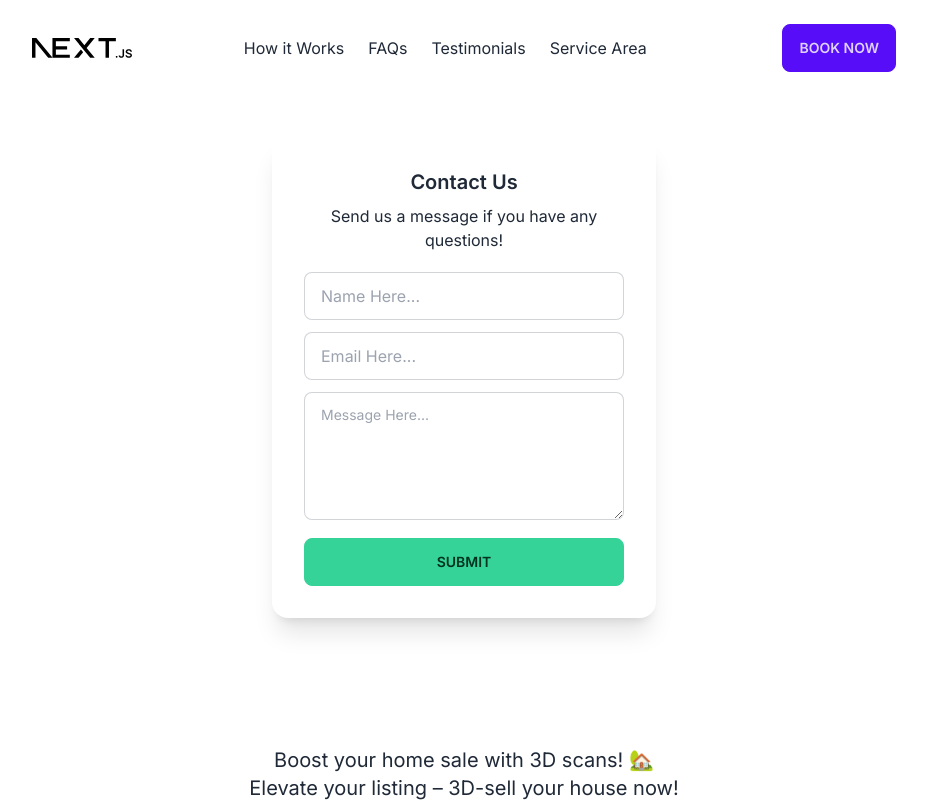
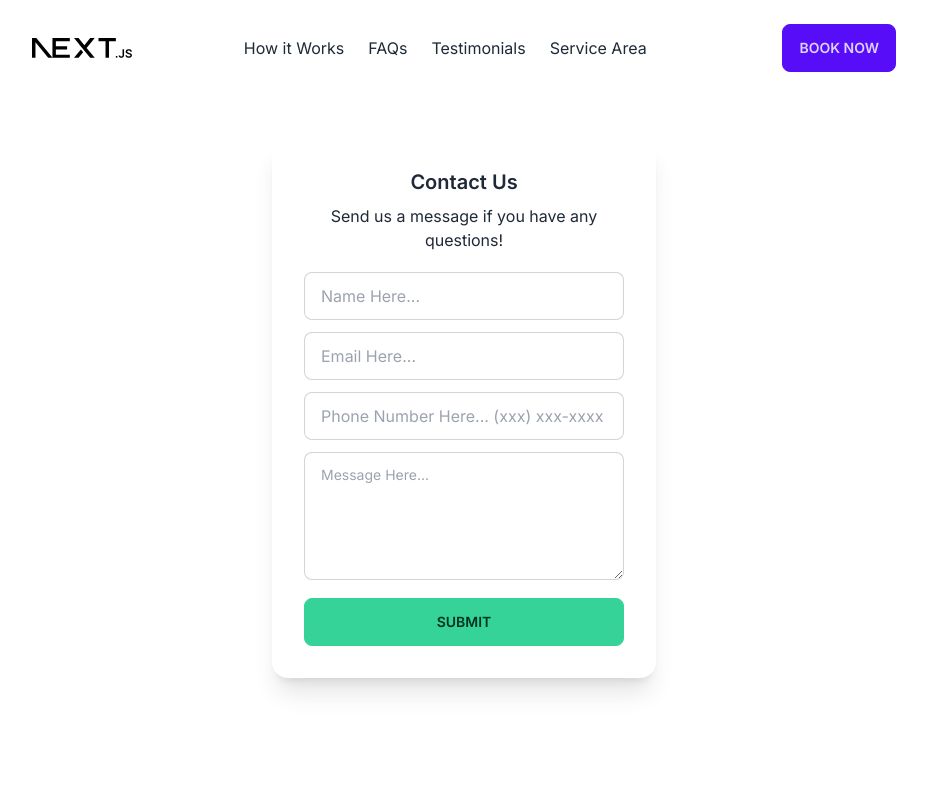
Before and after one commit to vietnguyen-dev/house-scans, a Next.js app: page /contact in a window 1280 px wide. Shown: the top 802 px of the page, without its empty margins (176-1103 px from the left). Built offline with nearby package versions, Linux system fonts and the light colour scheme.

Commit message:
contact form completed

```diff
--- a/package.json
+++ b/package.json
@@ -17,11 +17,15 @@
     "daisyui": "^3.6.5",
     "mapbox-gl": "^2.15.0",
     "next": "13.4.19",
+    "nodemailer": "^6.9.6",
     "postcss": "8.4.29",
     "react": "18.2.0",
     "react-dom": "18.2.0",
     "react-map-gl": "^7.1.6",
     "tailwindcss": "3.3.3",
     "typescript": "5.2.2"
+  },
+  "devDependencies": {
+    "@types/nodemailer": "^6.4.11"
   }
 }
--- a/src/components/contact.tsx
+++ b/src/components/contact.tsx
@@ -1,31 +1,188 @@
+import { useState } from "react";
+import axios from "axios";
+
+interface iErrors {
+  name: boolean;
+  email: boolean;
+  phone: boolean;
+  message: boolean;
+}
+
+interface iEmail {
+  name: string;
+  email: string;
+  phone: string;
+  message: string;
+}
+
 const Contact = () => {
+  const [name, setName] = useState<string>("");
+  const [phone, setPhone] = useState<string>("");
+  const [email, setEmail] = useState<string>("");
+  const [message, setMessage] = useState<string>("");
+  const [errors, setErrors] = useState<iErrors>({
+    name: false,
+    email: false,
+    phone: false,
+    message: false,
+  });
+  const [messageSent, setMessageSent] = useState<boolean>(false);
+
+  const handleNameChange = (event: React.ChangeEvent<HTMLInputElement>) => {
+    const inputValue = event.target.value;
+    const sanitized = inputValue.replace(/[^a-zA-Z ]/g, "");
+    setName(sanitized);
+  };
+
+  const handleEmailChange = (event: React.ChangeEvent<HTMLInputElement>) => {
+    setEmail(event.target.value);
+  };
+
+  const formatPhoneNumber = (input: string) => {
+    const phoneString = input.replace(/\D/g, "");
+    const areaCode = phoneString.slice(0, 3) || "";
+    const firstPart = phoneString.slice(3, 6) || "";
+    const secondPart = phoneString.slice(6, 10) || "";
+    return `(${areaCode}) ${firstPart}-${secondPart}`;
+  };
+
+  const handlePhoneChange = (event: React.ChangeEvent<HTMLInputElement>) => {
+    const inputValue = event.target.value;
+
+    // Determine if a character was removed (backspace pressed)
+    if (inputValue.length < phone.length) {
+      // If a character was removed, update the phone number without formatting
+      setPhone(inputValue);
+    } else {
+      // If a character was added or the input was changed, format the input
+      setPhone(formatPhoneNumber(inputValue));
+    }
+  };
+
+  const handleMessageChange = (
+    event: React.ChangeEvent<HTMLTextAreaElement>
+  ) => {
+    setMessage(event.target.value);
+  };
+
+  const findErrors = (data: iEmail) => {
+    const emailPattern = /^[a-zA-Z0-9._%+-]+@[a-zA-Z0-9.-]+\.[a-zA-Z]{2,}$/;
+    const phonePattern = /^\(\d{3}\) \d{3}-\d{4}$/;
+    const nameError = data.name.length > 0;
+    const emailError = data.email.length > 0 && emailPattern.test(data.email);
+    const phoneError = data.phone.length > 0 && phonePattern.test(data.phone);
+    const messageError = data.message.length > 20;
+    if (nameError && emailError && phoneError && messageError) {
+      console.log("ok");
+      return true;
+    } else {
+      console.log(nameError, emailError, phoneError, messageError);
+      setErrors({
+        name: !nameError,
+        email: !emailError,
+        phone: !phoneError,
+        message: !messageError,
+      });
+    }
+  };
+
+  const sendEmail = async (event: React.FormEvent) => {
+    event.preventDefault();
+    const data = {
+      name: name,
+      email: email,
+      phone: phone,
+      message: message,
+    };
+    console.log(data);
+    const errors = findErrors(data);
+    if (errors) {
+      console.log(data);
+      const sent = await axios.post("/api/email", data);
+      if (sent.status === 200) {
+        setMessageSent(true);
+      }
+    }
+  };
+
   return (
     <div className="flex justify-center my-10" id="contact">
       <div className="card w-96 bg-base-100 shadow-xl">
         <div className="card-body">
           <h2 className="card-title justify-center">Contact Us</h2>
+          {messageSent ? (
+            <p className="text-center">
+              Thanks for Contacting us! We will respond in the next 24 hours.
+            </p>
+          ) : (
+            <>
               <p className="text-center">
                 Send us a message if you have any questions!
               </p>
-          <form>
+              <form onSubmit={sendEmail}>
                 <input
                   type="text"
                   placeholder="Name Here..."
                   className="input input-bordered w-full max-w-xs mt-3"
+                  value={name}
+                  onChange={handleNameChange}
                 />
+                {errors.name && (
+                  <label className="label">
+                    <span className="label-text-alt text-error ml-auto">
+                      Invalid Name
+                    </span>
+                  </label>
+                )}
                 <input
                   type="email"
                   placeholder="Email Here..."
                   className="input input-bordered w-full max-w-xs mt-3"
+                  value={email}
+                  onChange={handleEmailChange}
                 />
+                {errors.email && (
+                  <label className="label">
+                    <span className="label-text-alt text-error ml-auto">
+                      Invalid Email
+                    </span>
+                  </label>
+                )}
+                <input
+                  type="tel"
+                  value={phone}
+                  onChange={handlePhoneChange}
+                  placeholder="Phone Number Here... (xxx) xxx-xxxx"
+                  className="input input-bordered w-full max-w-xs mt-3"
+                />
+                {errors.phone && (
+                  <label className="label">
+                    <span className="label-text-alt text-error ml-auto">
+                      Invalid Phone
+                    </span>
+                  </label>
+                )}
                 <textarea
                   className="textarea textarea-bordered w-full max-w-xs h-32 mt-3"
                   placeholder="Message Here..."
+                  value={message}
+                  onChange={handleMessageChange}
                 />
+                {errors.message && (
+                  <label className="label">
+                    <span className="label-text-alt text-error ml-auto">
+                      Invalid Message
+                    </span>
+                  </label>
+                )}
                 <div className="card-actions justify-end mt-3">
-              <button className="btn btn-success w-full">Submit</button>
+                  <button className="btn btn-success w-full" type="submit">
+                    Submit
+                  </button>
                 </div>
               </form>
+            </>
+          )}
         </div>
       </div>
     </div>
--- /dev/null
+++ b/src/pages/api/email.ts
@@ -0,0 +1,58 @@
+// Next.js API route support: https://nextjs.org/docs/api-routes/introduction
+import type { NextApiRequest, NextApiResponse } from 'next'
+import nodemailer from 'nodemailer';
+
+
+
+type Data = {
+  message: string
+}
+
+type tReqData = {
+    name: string;
+    email: string;
+    phone: string;
+    message: string
+}
+
+const handler = async (
+  req: NextApiRequest,
+  res: NextApiResponse<Data>
+) => {
+    if (req.method === 'POST') {
+        try {
+
+            const data : tReqData = req.body
+            const transporter = nodemailer.createTransport({
+                service: 'Gmail',
+                auth: {
+                user: process.env.NODE_EMAIL, // Replace with your Gmail email address
+                pass: process.env.NODE_EMAIL_PASSWORD, // Replace with your Gmail password
+                },
+            });
+            const mailOptions = {
+                from: `"${data.name}" <${data.email}>`,
+                to: `${data.email}`,
+                subject: `Property scan for ${data.name}?`,
+                text: `Hello David`,
+                html:
+                `<p>Hello Team at 360 Property Scanners,</p>
+                <p>${data.message}</p>
+                <br/>
+                <br/>
+                <p>${data.email}</p>
+                <p>${data.phone}</p>
+                <p>Much Thanks, </p>
+                <p>${data.name}</p></p>
+                `,
+            }
+            await transporter.sendMail(mailOptions);
+            res.status(200).json({ message: 'Email Sent' })
+        }
+        catch(err) {
+            res.status(500).json({ message: 'Email Failed to Send' })
+        }
+    }
+}
+
+export default handler
--- a/src/pages/index.tsx
+++ b/src/pages/index.tsx
@@ -34,16 +34,19 @@ const Home: React.FC<iHomeProps> = ({ testimonials, faqs, works, helps }) => {
       </Head>
       <main className={`${inter.className} xl:w-3/4 xl:mx-auto`}>
         <Navbar />
-        <div id="hero" className="px-6 py-3 md:px-12 md:py-6 lg:py-20">
-          <h1 className="text-5xl font-bold text-center mt-3  md:text-left md:w-1/2">
-            3D Scans to help you sell your home
+        <div
+          id="hero"
+          className="px-6 py-3 md:px-12 md:py-6 lg:py-20 lg:w-1/2 lg:mx-auto"
+        >
+          <h1 className="text-5xl font-bold text-center mt-3">
+            3D Scans to help you sell your property
           </h1>
-          <h3 className="text-lg text-center mt-9 md:text-left md:w-1/2">
+          <h3 className="text-lg text-center mt-9">
             There are many variations of passages of Lorem Ipsum available, but
             the majority have suffered alteration in some form, by injected
             humour.
           </h3>
-          <div className="flex flex-col justify-center items-center mt-9 md:items-start">
+          <div className="mt-9 flex flex-col">
             <button className="btn btn-primary">
               <Link href="/booking">Book Now</Link>
             </button>
@@ -51,6 +54,15 @@ const Home: React.FC<iHomeProps> = ({ testimonials, faqs, works, helps }) => {
               <Link href="#contact">Contact Us</Link>
             </button>
           </div>
+        </div>
+        <div className="flex justify-center mt-6">
+          <iframe
+            width="853"
+            height="480"
+            src="https://my.matterport.com/show/?m=gVhejTqh6qg"
+            // frameBorder="0"
+            allow="xr-spatial-tracking"
+          />
         </div>
         <HowItWorksSlider works={works} title={true} />
         <Help helps={helps} />
```
Also changed, not shown: src/pages/api/stripe.ts (deleted), 1 other file (tests, documents, lock files or other folders). Lines whose indentation alone changed are shown as unchanged.
